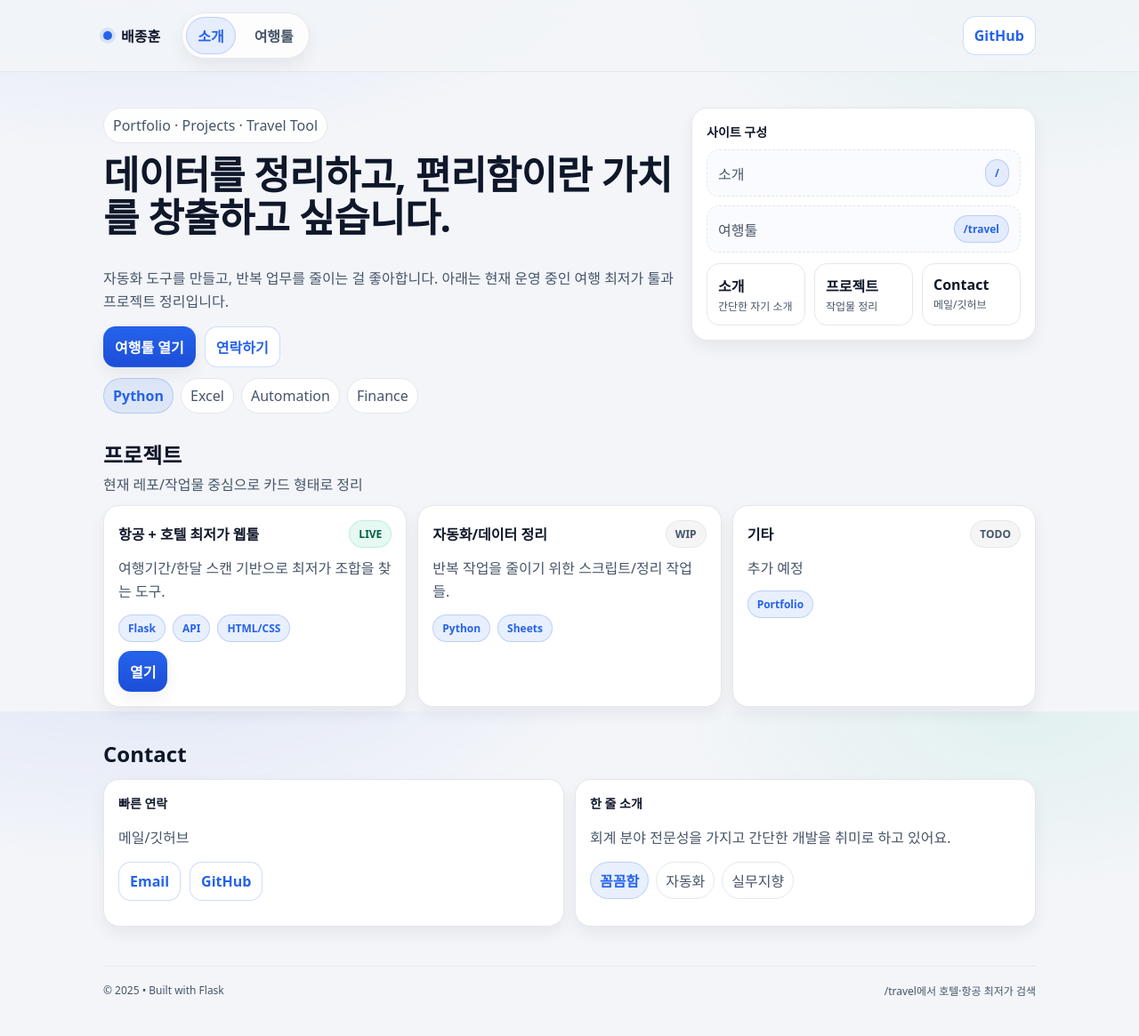
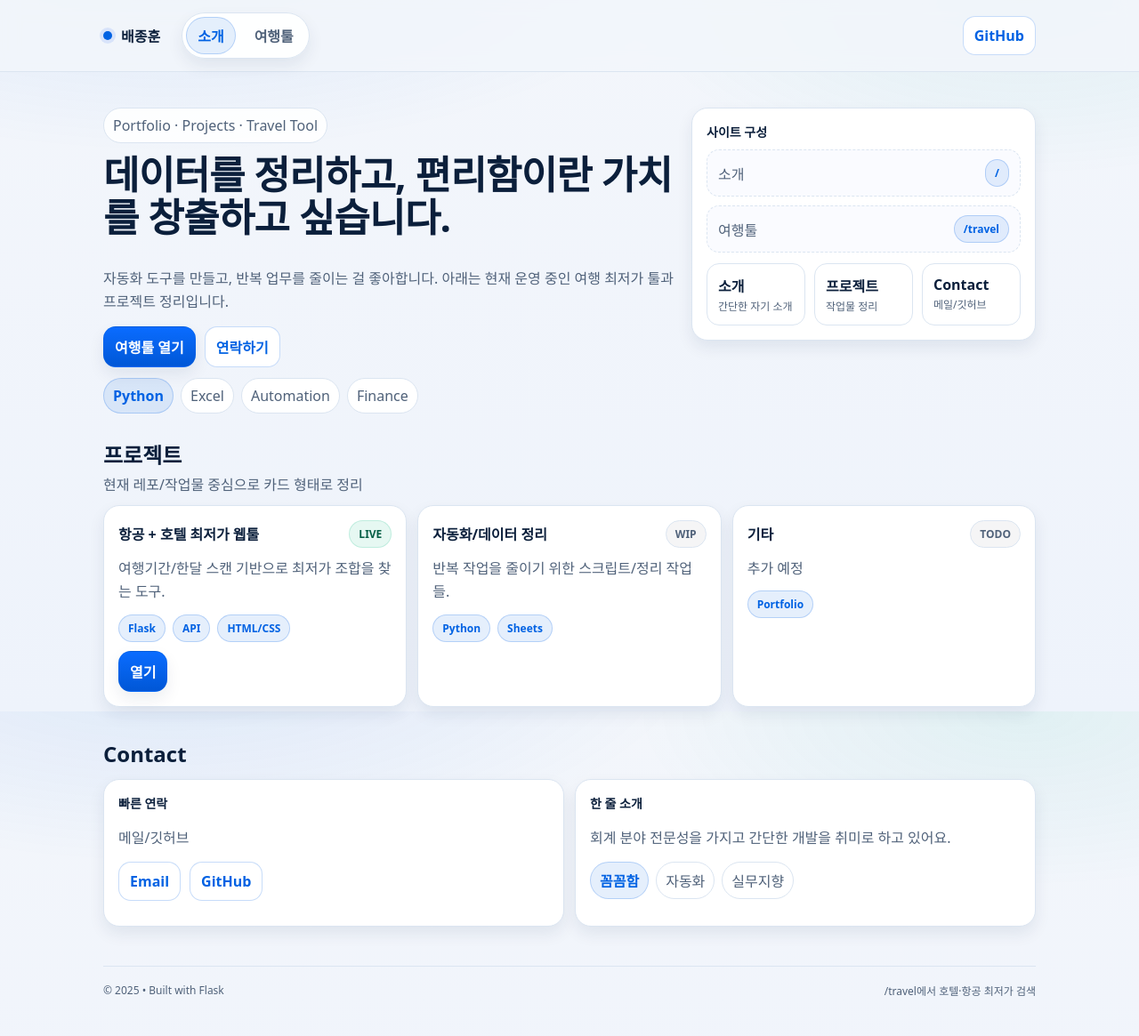
Before and after one commit to bae77777-afk/Flight_hotels, a Flask app: page / in a window 1280 px wide. Shown: the whole page at 89% size. Run offline with Flask 2, Linux system fonts and the light colour scheme.

Commit message:
style: CSS 변수 추가 및 배경, 카드, 버튼 스타일 개선

```diff
--- a/static/style.css
+++ b/static/style.css
@@ -272,3 +272,123 @@ td.num{ text-align:right; font-variant-numeric: tabular-nums; }
 @media (max-width: 980px){
   .form .grid2, .form .grid3, .form .grid4{ grid-template-columns: 1fr; }
 }
+
+:root{
+  /* Backgrounds */
+  --bg:#f3f6fb;          /* 거의 흰색 같지만 덜 눈부심 */
+  --bg2:#eef3fb;         /* 섹션 배경 톤 */
+  --card:#ffffff;
+
+  /* Text */
+  --text:#0b1f3b;        /* 네이비(가독성 ↑) */
+  --muted:#50627a;       /* 회청색(가독성 유지) */
+
+  /* Lines / shadows */
+  --line:#dbe5f1;
+  --shadow: 0 14px 40px rgba(15, 35, 75, .10);
+  --shadow2: 0 8px 18px rgba(15, 35, 75, .08);
+  --radius:18px;
+
+  /* Accent (Skyscanner-ish) */
+  --accent:#0062e3;      /* 스카이스캐너 느낌 블루 */
+  --accent2:#00a698;     /* 틸(보조 포인트) */
+  --accent-weak: rgba(0, 98, 227, .10);
+  --accent-line: rgba(0, 98, 227, .22);
+}
+
+/* page background */
+body{
+  background:
+    radial-gradient(1000px 420px at 15% -10%, rgba(0,98,227,.10), transparent 60%),
+    radial-gradient(800px 360px at 90% 0%, rgba(0,166,152,.08), transparent 55%),
+    linear-gradient(180deg, var(--bg), #eef3fb);
+  color: var(--text);
+}
+
+/* cards */
+.card{
+  background: var(--card);
+  border: 1px solid var(--line);
+  border-radius: var(--radius);
+  box-shadow: var(--shadow2);
+}
+
+/* topbar */
+.topbar, .nav{
+  background: rgba(243,246,251,.86);
+  border-bottom: 1px solid var(--line);
+  backdrop-filter: blur(10px);
+}
+
+/* tabs */
+.tabs{
+  background: rgba(255,255,255,.9);
+  border: 1px solid var(--line);
+  box-shadow: var(--shadow2);
+}
+.tabs a{
+  color: var(--muted);
+}
+.tabs a.active{
+  color: var(--accent);
+  background: var(--accent-weak);
+  border-color: var(--accent-line);
+}
+
+/* chips / pills */
+.chip.blue, .pill{
+  background: var(--accent-weak);
+  border: 1px solid var(--accent-line);
+  color: var(--accent);
+  font-weight: 800;
+}
+
+/* buttons */
+.btn{
+  background: linear-gradient(180deg, #0a6cff, #0057d6);
+  border: 1px solid rgba(0,98,227,.35);
+  color:#fff;
+  box-shadow: var(--shadow2);
+}
+.btn.ghost{
+  background: #fff;
+  color: var(--accent);
+  border: 1px solid var(--accent-line);
+  box-shadow: none;
+}
+.btn.ghost:hover{
+  background: rgba(0,98,227,.06);
+}
+
+/* form */
+.form fieldset{
+  background: rgba(255,255,255,.92);
+  border: 1px solid var(--line);
+  border-radius: 16px;
+}
+.form label{ color: var(--muted); }
+.form input, .form select{
+  background: #f7faff;           /* 흰색 대신 살짝 블루 톤 */
+  border: 1px solid var(--line);
+  color: var(--text);
+}
+.form input:focus, .form select:focus{
+  outline: 3px solid rgba(0,98,227,.14);
+  border-color: rgba(0,98,227,.30);
+}
+
+/* table */
+th{
+  background: linear-gradient(180deg, #f2f7ff, #e8f1ff);
+  color: #24415f;
+}
+tbody tr:hover td{
+  background: rgba(0,98,227,.04);
+}
+
+body{ -webkit-font-smoothing: antialiased; text-rendering: optimizeLegibility; }
+
+.form input, .form select{ width:100%; }
+.form .grid2{ display:grid; grid-template-columns:repeat(2,1fr); gap:12px; }
+.form .grid3{ display:grid; grid-template-columns:repeat(3,1fr); gap:12px; }
+@media(max-width:980px){ .form .grid2,.form .grid3{ grid-template-columns:1fr; } }
```
